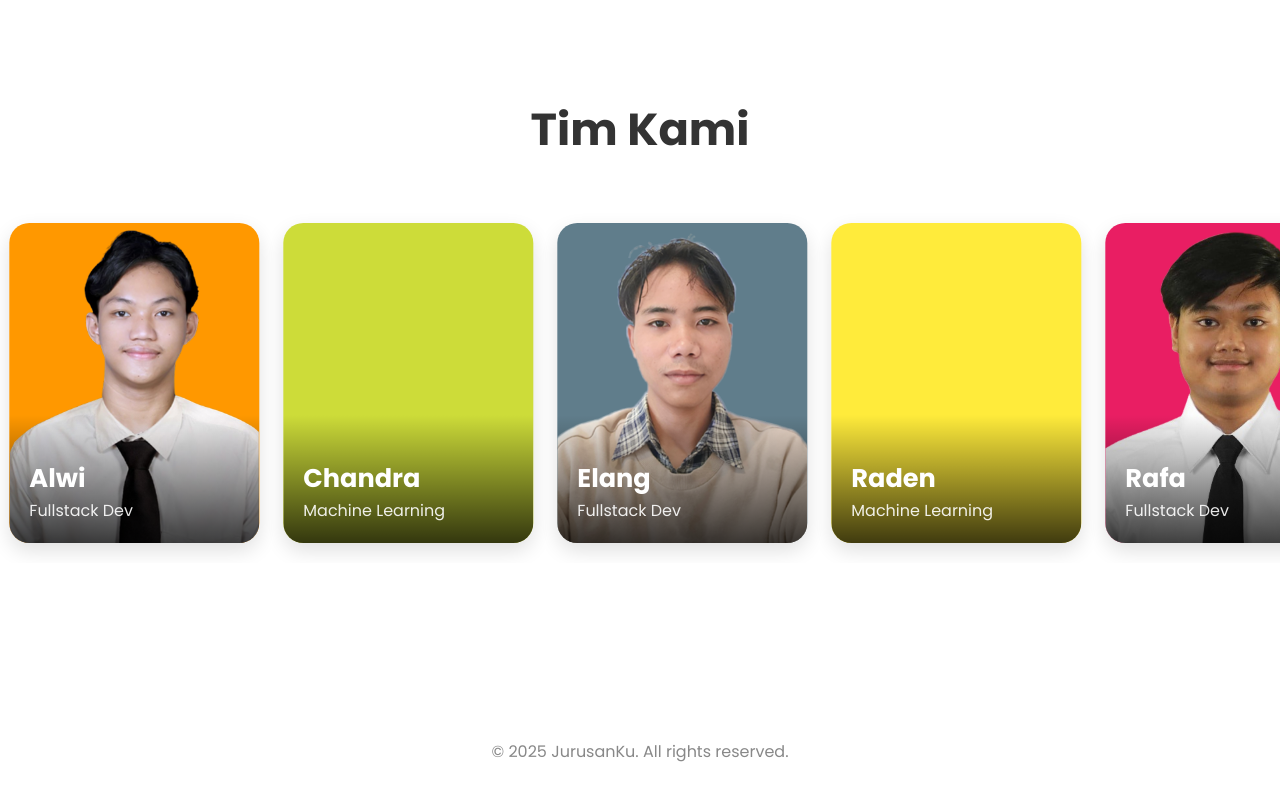
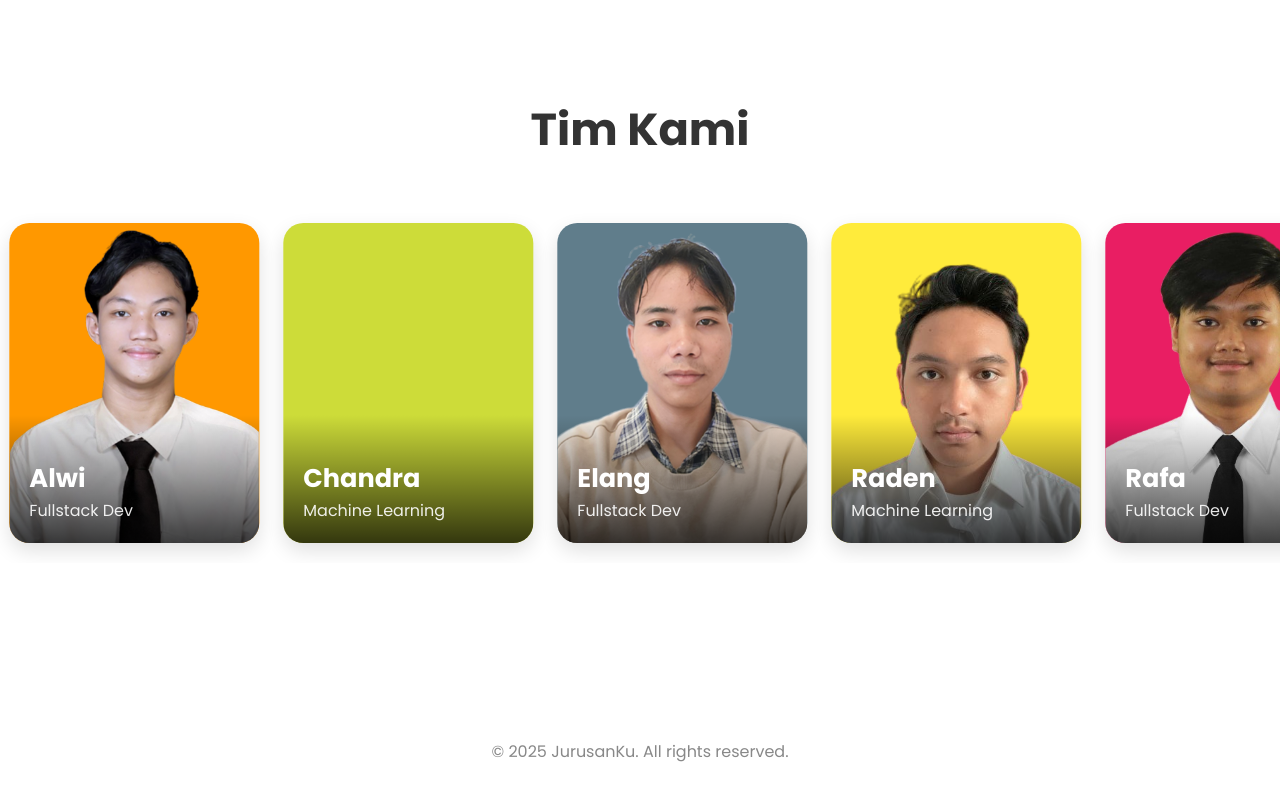
Before and after one commit to alwifdd/jurusan-app, a Next.js app: page / in a window 1280 px wide. Shown: the part 3485-4285 px from the top of the page. Built offline with nearby package versions, Linux system fonts and the light colour scheme.

Commit message:
feat: Menambahkan member foto raden ke tim

```diff
--- a/src/components/TeamSection/TeamSection.tsx
+++ b/src/components/TeamSection/TeamSection.tsx
@@ -39,7 +39,7 @@ const teamData: TeamMember[] = [
   {
     name: "Raden",
     role: "Machine Learning",
-    imageUrl: "",
+    imageUrl: "/Tim/raden.png",
     bgColor: "#FFEB3B",
   },
   {
```
Also changed, not shown: public/tim/raden.png (added).
